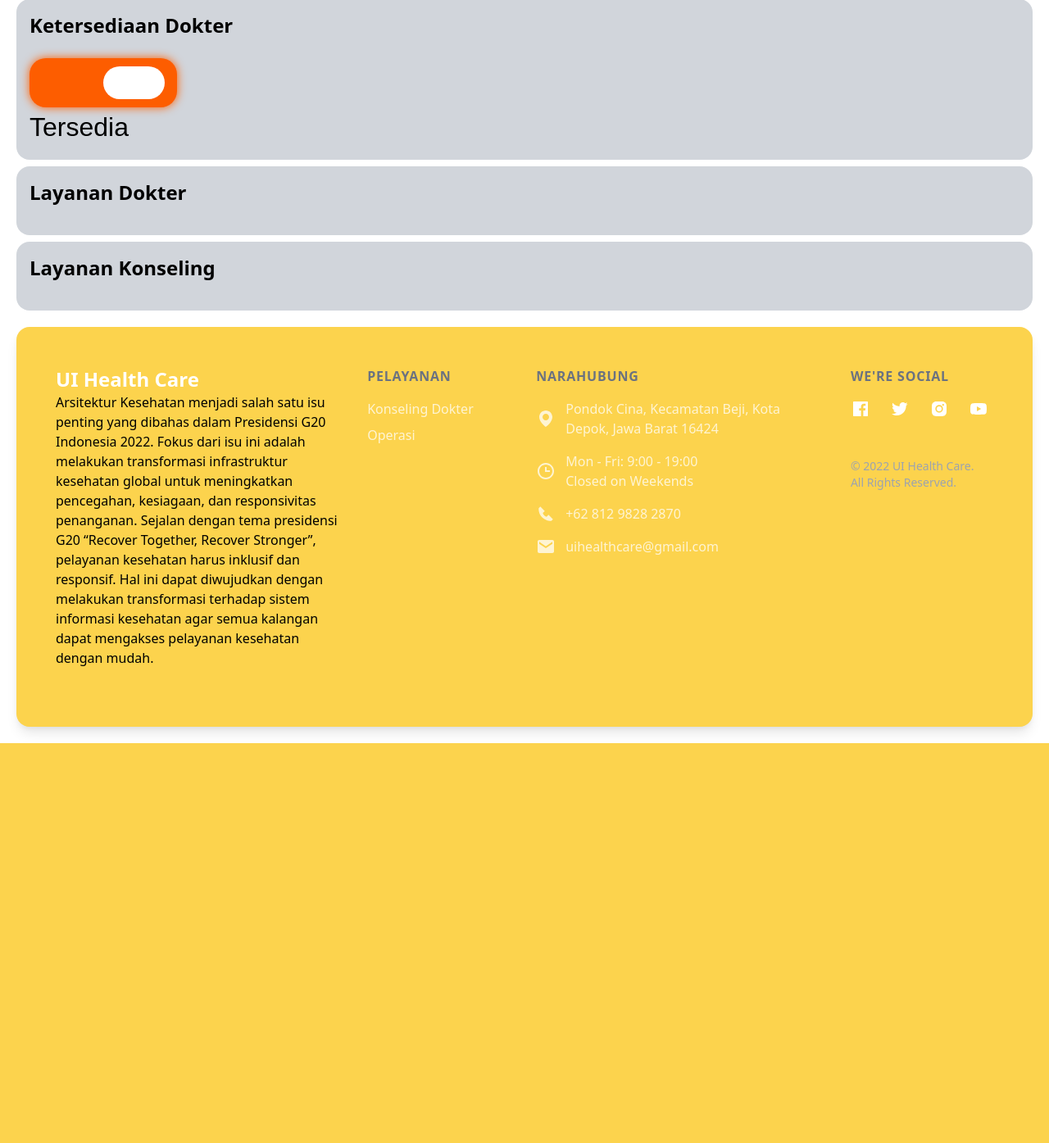
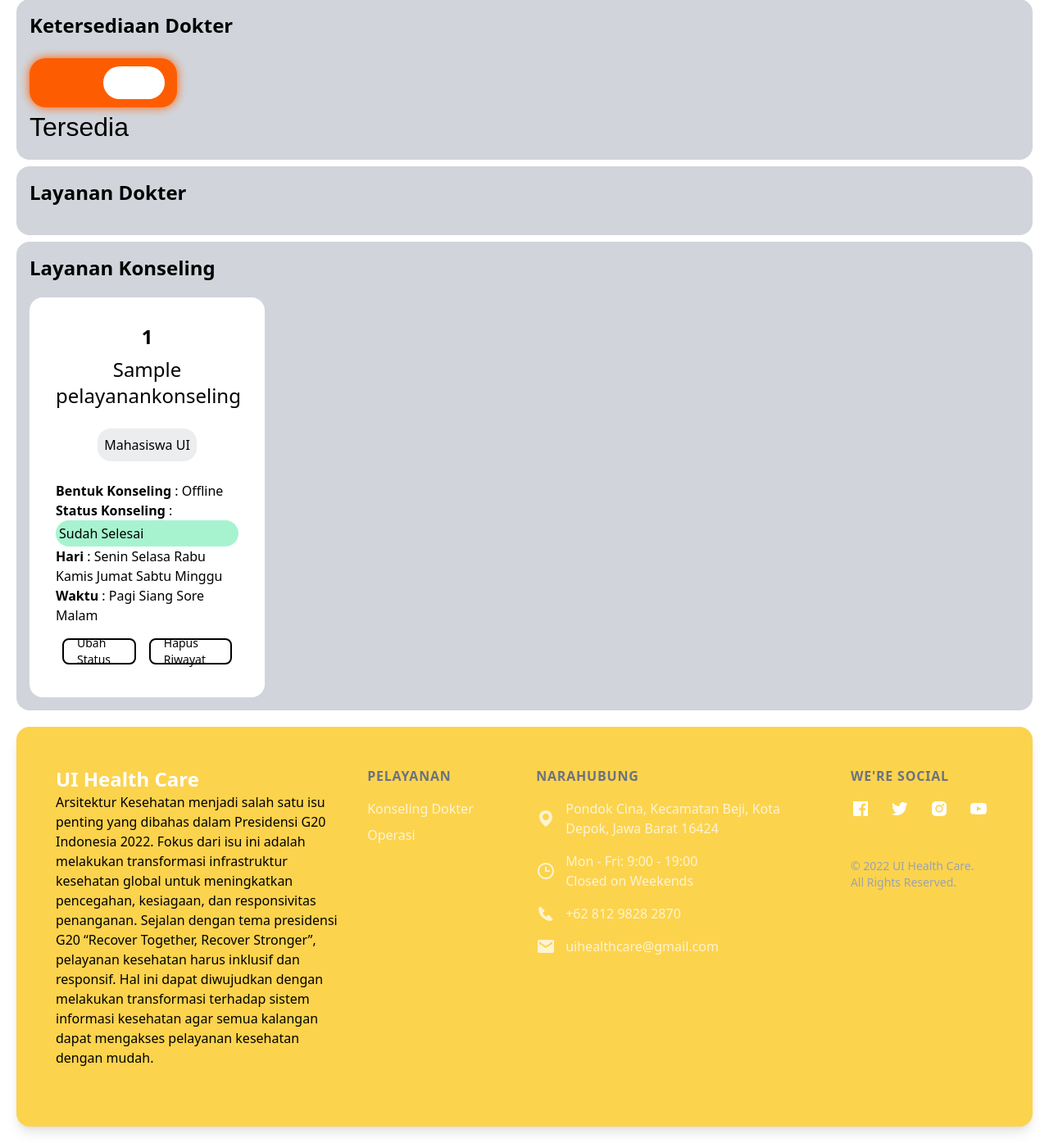
Before and after one commit to UI-HealCast/UIHealCastF11, a Django app: page /menu-pasien/ in a window 1280 px wide. Shown: the part 81-1476 px from the top of the page at 82% size. Before the commit the page ends 988 px from the top, so only its background shows below. Run offline with Django 4.2, Linux system fonts and the light colour scheme; a user stored in the database is signed in; tables that the repository leaves empty hold one stand-in row (values such as "Sample post"); data that the repository does not hold is empty; some libraries are stand-ins or nearby versions.

Commit message:
add fitur dokter di konseling

```diff
--- a/landing/static/menuPasien.js
+++ b/landing/static/menuPasien.js
@@ -70,3 +70,86 @@ function changeStatus(){
         }
     });
 }
+
+$(document).ready(function () {
+    handleCard();
+})
+
+function handleCard(){
+    $("#listKonseling").empty();
+
+    $.ajax({
+        type: "GET",
+        url: '/show_json_konseling_dokter/',
+        dataType: "json",
+        success: function (resp) {
+            let counter = 0;
+            for (let i of resp){
+                counter += 1;
+                let nama = i.fields.nama;
+                let status_user = i.fields.status_user;
+                let bentuk_konseling = i.fields.bentuk_konseling;
+                let status_konseling = i.fields.status_konseling;
+
+                let msg_hari_senin = i.fields.senin ? "Senin" : "";
+                let msg_hari_selasa = i.fields.selasa ? "Selasa" : "";
+                let msg_hari_rabu = i.fields.rabu ? "Rabu" : "";
+                let msg_hari_kamis = i.fields.kamis ? "Kamis" : "";
+                let msg_hari_jumat = i.fields.jumat ? "Jumat" : "";
+                let msg_hari_sabtu = i.fields.sabtu ? "Sabtu" : "";
+                let msg_hari_minggu = i.fields.minggu ? "Minggu" : "";
+
+                let msg_waktu_pagi = i.fields.pagi ? "Pagi" : "";
+                let msg_waktu_siang = i.fields.siang ? "Siang" : "";
+                let msg_waktu_sore = i.fields.sore ? "Sore" : "";
+              let msg_waktu_malam = i.fields.malam ? "Malam" : "";
+
+              let button = `
+                <a class="inline-flex items-center h-8 px-4 m-2 text-sm transition-colors duration-150 border-solid border-2 border-black rounded-lg focus:shadow-outline hover:bg-black hover:text-white"
+                href="set-konseling/${i.pk}">Ubah Status</a>
+
+                <a class="inline-flex items-center h-8 px-4 m-2 text-sm transition-colors duration-150 border-solid border-2 border-black rounded-lg focus:shadow-outline hover:bg-black hover:text-white"
+                onclick="deleteRiwayat(${i.pk});">Hapus Riwayat</a>
+                `
+
+                let msg_status_konseling = status_konseling ? `<p class="bg-green-200 w-fit rounded-2xl p-1">Sudah Selesai</p>` : `<p class="bg-red-500 w-fit rounded-2xl p-1">Sedang diproses</p>`
+
+                let tab = `
+                <div class="" id="${i.pk}div">
+                              <div id="${i.pk}" class="bg-white rounded-2xl p-8 flex w-fit flex-col gap-2 hover:drop-shadow-2xl transition duration-300 ease-in-out">
+                                  <p class="text-center text-2xl font-semibold">${counter}</p>
+                                  <h3 class="text-center text-2xl">${nama}</h3>
+                                  <div class="flex m-2 p-2 justify-center">
+                                      <div>
+                                          <div class="transition-opacity bg-gray-600 bg-opacity-10 rounded-2xl p-2">
+                                          <p class="break-all">${status_user}</p>
+                                          </div>
+                                      </div>
+                                  </div>
+                                  <div>
+                                    <p><b>Bentuk Konseling</b> : ${bentuk_konseling} </p>
+                                    <p><b>Status Konseling</b> : ${msg_status_konseling}</p>
+                                    <p><b>Hari</b> : ${msg_hari_senin} ${msg_hari_selasa} ${msg_hari_rabu} ${msg_hari_kamis} ${msg_hari_jumat} ${msg_hari_sabtu} ${msg_hari_minggu}</p>
+                                    <p><b>Waktu</b> : ${msg_waktu_pagi} ${msg_waktu_siang} ${msg_waktu_sore} ${msg_waktu_malam}</p>
+                                  </div>
+                                  <div class="flex justify-center">
+                                    ${button}
+                                  </div>
+                              </div>
+                          </div>
+                          `;
+                $("#listKonseling").append(tab);
+            }
+        },
+    });
+}
+
+function deleteRiwayat(id) {
+		$.ajax({
+			url: `./delete/${id}`,
+			dataType: "json",
+			success: function () {
+				$(`#${id}`).remove();
+			}
+		})
+}
--- a/landing/templates/menuPasien.html
+++ b/landing/templates/menuPasien.html
@@ -27,7 +27,7 @@
 
 <div class=" p-4 bg-gray-300 h-fit rounded-2xl ">
     <p class="font-bold text-2xl">Layanan Konseling</p class="font-bold text-2xl">
-    <div class="grid lg:grid-cols-4 md:grid-cols-3 gap-5 mt-8 sm:mt-5" id="listPat">
+    <div class="grid lg:grid-cols-4 md:grid-cols-3 gap-5 mt-8 sm:mt-5" id="listKonseling">
     </div>
 </div>
 
--- a/landing/urls.py
+++ b/landing/urls.py
@@ -1,6 +1,5 @@
 from django.urls import path
-from landing.views import change_status, index, menu_pasien, edit_pasien, modif_hasil, show_dokter, show_pasien
-from landing.views import login_user, register, logout_user, list_pasien
+from landing.views import *
 
 app_name = 'landing'
 
@@ -16,5 +15,7 @@ urlpatterns = [
     path('show-dokter/', show_dokter, name='showDokter'),
     path('change-status/', change_status, name='changeStatus'),
     path('modif-hasil/', modif_hasil, name='modifHasil'),
-
+    path('show_json_konseling_dokter/', show_json_konseling_dokter, name='show_json_konseling_dokter'),
+    path('menu-pasien/set-konseling/<int:pk>', ubah_status, name='ubah_status'),
+    path('menu-pasien/delete/<int:pk>', hapus, name='hapus'),
 ]
--- a/landing/views.py
+++ b/landing/views.py
@@ -14,6 +14,7 @@ from pelayananDokter.models import Layan
 from django.core import serializers
 from django.http.response import JsonResponse, HttpResponse, HttpResponseNotFound
 from django.contrib.auth.decorators import login_required
+from pelayananKonseling.models import PelayananKonseling
 
 
 def index(request):
@@ -181,3 +182,19 @@ def modif_hasil(request):
         dataMasuk.status = not dataMasuk.status
         dataMasuk.save()
         return JsonResponse({"instance": "Proyek Dibuat"},status=200)
+
+@login_required(login_url='../../login/')
+def show_json_konseling_dokter(request):
+    data = PelayananKonseling.objects.all()
+    return HttpResponse(serializers.serialize('json', data), content_type='application/json')
+
+def ubah_status(request, pk):
+    data = PelayananKonseling.objects.get(pk=pk)
+    data.status_konseling = not data.status_konseling
+    data.save()
+    return redirect('landing:menuPasien')
+
+def hapus(request, pk):
+    data = PelayananKonseling.objects.get(id=pk)
+    data.delete()
+    return JsonResponse({'status': 'success'})
--- a/pelayananKonseling/urls.py
+++ b/pelayananKonseling/urls.py
@@ -7,7 +7,4 @@ urlpatterns = [
     path('', addKonseling, name='addKonseling'),
     path('tembakDBAjax/', tembakDBAjax, name='tembakDBAjax'),
     path('show_json_konseling/', show_json_konseling, name='show_json_konseling'),
-    path('show_json_konseling_dokter/', show_json_konseling_dokter, name='show_json_konseling_dokter'),
-    path('set-konseling/<int:pk>', ubah_status, name='ubah_status'),
-    path('delete/<int:pk>', hapus, name='hapus'),
 ]
```
Also changed, not shown: operasi/views.py (+28 -7 lines), pelayananKonseling/static/pelayananKonseling.js (+5 -41 lines), pelayananKonseling/templates/addKonseling.html (+2 -6 lines), pelayananKonseling/views.py (+16 -20 lines).
